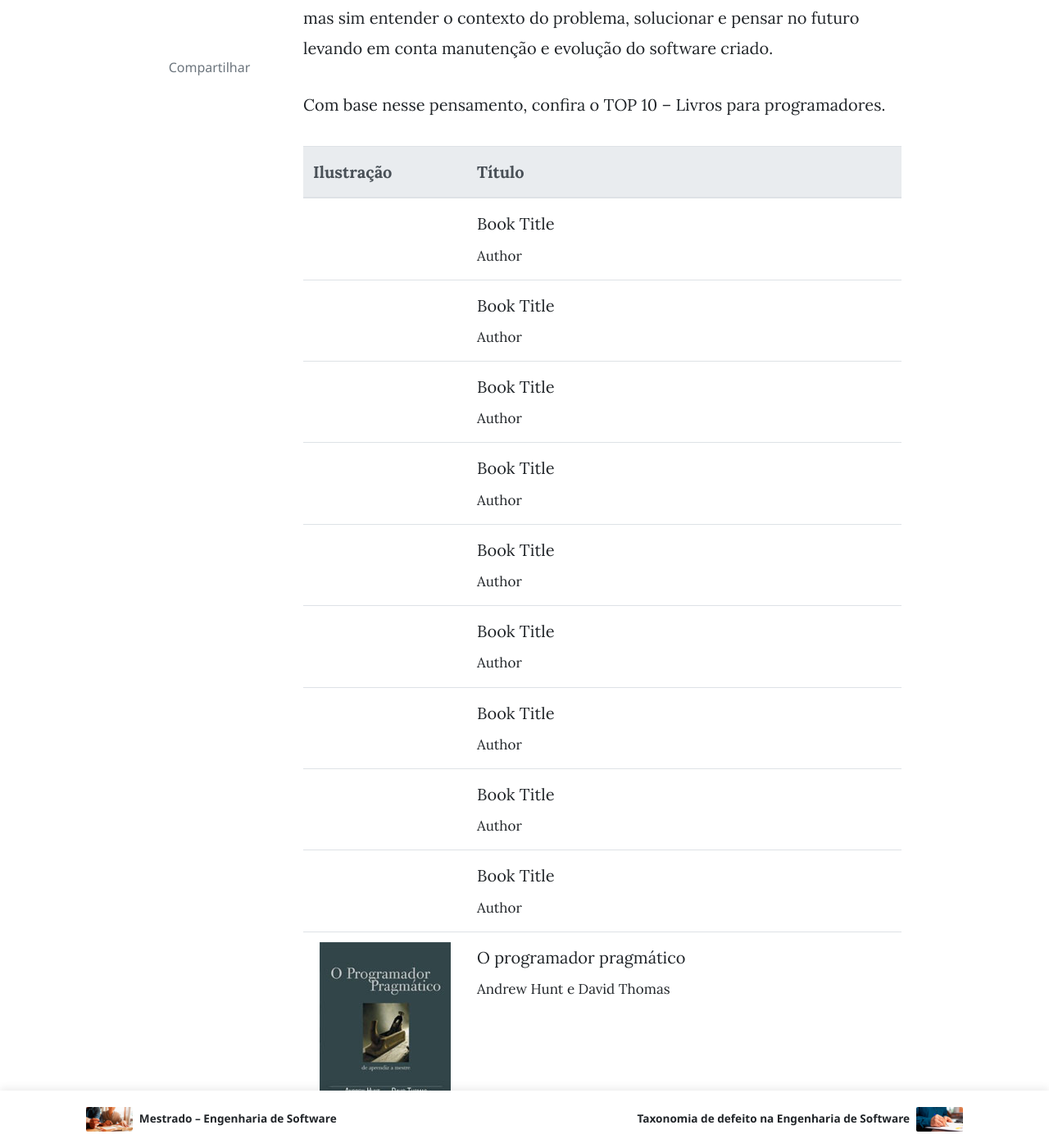
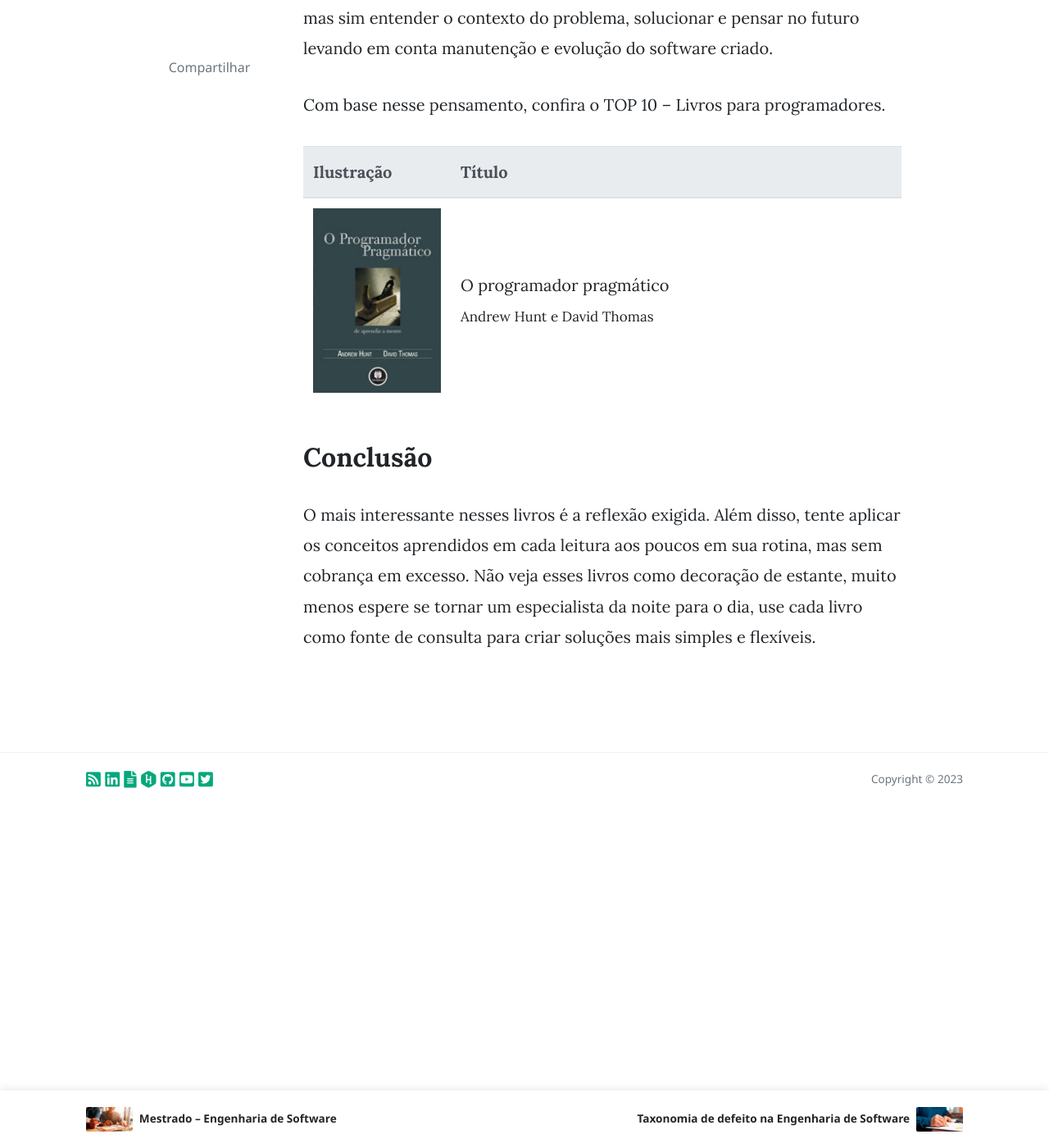
Before and after one commit to diogomatheus/diogomatheus.github.io, a Jekyll site: the page built from _posts/2016-03-21-books-for-programmers.md, in a window 1280 px wide and 1400 px high, scrolled down 917 px. Shown: the whole window at 82% size. Built offline with Jekyll 4.4.1, drawn with Linux system fonts in a browser that asks for light colours; nearby versions of some CDN libraries; comment, search, counter and statistics services are not loaded; some of the changed text lies outside the part shown.

Commit message:
feat: content migration

```diff
--- a/_posts/2016-03-21-books-for-programmers.md
+++ b/_posts/2016-03-21-books-for-programmers.md
@@ -18,106 +18,16 @@ Com base nesse pensamento, confira o TOP 10 – Livros para programadores.
   <table class="table table-hover">
     <thead class="thead-light">
       <tr>
-        <th scope="col" width="200px">Ilustração</th>
+        <th scope="col" width="180px">Ilustração</th>
         <th scope="col">Título</th>
       </tr>
     </thead>
     <tbody>
       <tr>
         <td>
-
+          <img src="{{site.baseurl}}/assets/images/posts/general/2016-03-21-the-pragmatic-programmer.jpg" class="img-responsive m-0 p-0">
         </td>
-        <td>
-          Book Title
-          <br />
-          <small>Author</small>
-        </td>
-      </tr>
-      <tr>
-        <td>
-
-        </td>
-        <td>
-          Book Title
-          <br />
-          <small>Author</small>
-        </td>
-      </tr>
-      <tr>
-        <td>
-
-        </td>
-        <td>
-          Book Title
-          <br />
-          <small>Author</small>
-        </td>
-      </tr>
-      <tr>
-        <td>
-
-        </td>
-        <td>
-          Book Title
-          <br />
-          <small>Author</small>
-        </td>
-      </tr>
-      <tr>
-        <td>
-
-        </td>
-        <td>
-          Book Title
-          <br />
-          <small>Author</small>
-        </td>
-      </tr>
-      <tr>
-        <td>
-
-        </td>
-        <td>
-          Book Title
-          <br />
-          <small>Author</small>
-        </td>
-      </tr>
-      <tr>
-        <td>
-
-        </td>
-        <td>
-          Book Title
-          <br />
-          <small>Author</small>
-        </td>
-      </tr>
-      <tr>
-        <td>
-
-        </td>
-        <td>
-          Book Title
-          <br />
-          <small>Author</small>
-        </td>
-      </tr>
-      <tr>
-        <td>
-
-        </td>
-        <td>
-          Book Title
-          <br />
-          <small>Author</small>
-        </td>
-      </tr>
-      <tr>
-        <td>
-          <img src="{{site.baseurl}}/assets/images/posts/general/2016-03-21-the-pragmatic-programmer.jpg" class="img-responsive mx-auto d-block">
-        </td>
-        <td>
+        <td class="align-middle">
           O programador pragmático
           <br />
           <small>Andrew Hunt e David Thomas</small>
```
